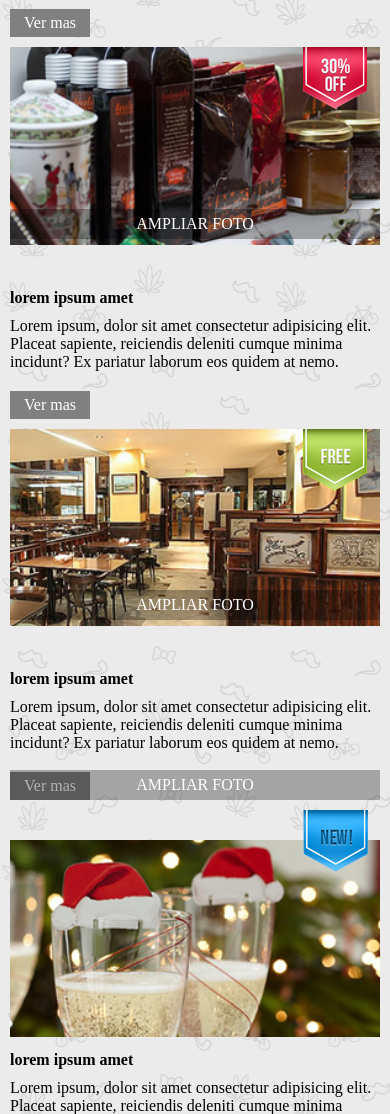
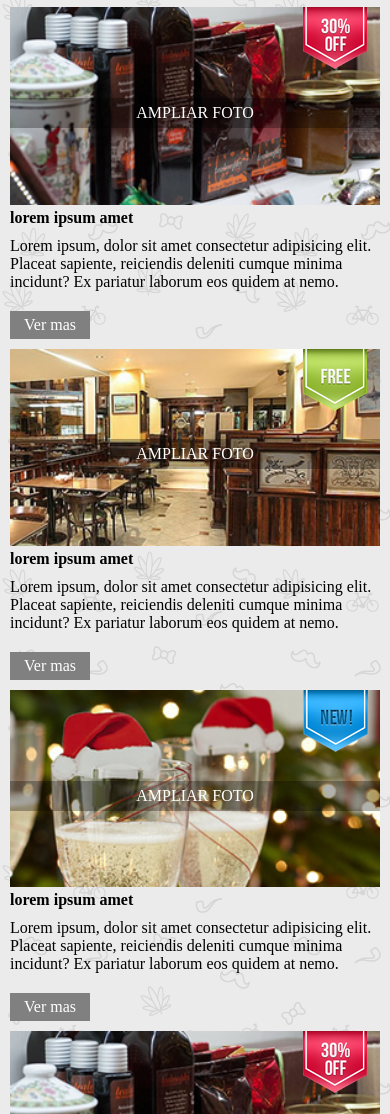
Before and after one commit to IvanLezcano/Cocina, a website: page views/index.html in a window 390 px wide. Shown: the part 886-2000 px from the top of the page. Drawn offline with Linux system fonts and the light colour scheme; files that its build step writes are made by us from their sources; files whose address does not match are found by name.

Commit message:
armando tablet

```diff
--- a/public/home.css
+++ b/public/home.css
@@ -60,13 +60,13 @@ li{
 
 /* products */
 .home .producto{
+    margin: 30px 0;
     width:100%;
 
     margin: 30px 0;
 }
 .home article{
     width: 100%;
-    position: relative;
 
 }
 .home article img{
@@ -78,6 +78,10 @@ li{
     top: 0;
     right: 10px;
 }
+.home article .imagen{
+    position: relative;
+
+}
 
 .home article .zoom{
     display: block;
@@ -86,9 +90,9 @@ li{
     background-color: rgba(0, 0, 0, 0.3);
     color: white;
     width: 100%;
-    position: relative ;
-    right: 0px;
-    top:-40px;
+    position: absolute ;
+    left: 0px;
+    top:45%;
 
 
 
@@ -108,6 +112,9 @@ li{
 .home article h4,p{
     margin: 10px 0;
 
+}
+.home article h4{
+    margin-top: 0;
 }
 
 /* footer */
@@ -146,10 +153,18 @@ li{
 
 @media (min-width: 768px){
 
+
+
     .home header li{
         background-color: blue;
+        display: inline-block;
+        width: 16.2%;
+
+    }
+
+    .home header li:last-child{
+
     }
 
 
-
 }
--- a/views/index.html
+++ b/views/index.html
@@ -37,9 +37,13 @@
         </section>
         <section class="producto">
         <article>
+            <div class="imagen">
             <img src="../img/img-pdto-1.jpg" alt="">
-            <img class="etiqueta" src="../img/img-nuevo.png" alt="">
             <a class="zoom" href="">ampliar foto</a >
+                <img class="etiqueta" src="../img/img-nuevo.png" alt="">
+
+            </div>
+
             <h4>lorem ipsum amet</h4>
             <p>Lorem ipsum, dolor sit amet consectetur adipisicing elit. Placeat sapiente, reiciendis deleniti cumque
                 minima incidunt? Ex pariatur laborum eos quidem at nemo.</p>
@@ -48,9 +52,12 @@
         </article>
 
         <article>
+            <div class="imagen">
+
             <img src="../img/img-pdto-2.jpg" alt="">
             <img class="etiqueta" src="../img/img-descuento.png" alt="">
             <a class="zoom" href="">ampliar foto</a >
+            </div>
                 <h4>lorem ipsum amet</h4>
             <p>Lorem ipsum, dolor sit amet consectetur adipisicing elit. Placeat sapiente, reiciendis deleniti cumque
                 minima incidunt? Ex pariatur laborum eos quidem at nemo.</p>
@@ -60,9 +67,12 @@
 
 
         <article>
+            <div class="imagen">
+
             <img src="../img/img-pdto-3.jpg" alt="">
             <img class="etiqueta" src="../img/img-gratis.png" alt="">
             <a class="zoom" href="">ampliar foto</a >
+            </div>
                 <h4>lorem ipsum amet</h4>
             <p>Lorem ipsum, dolor sit amet consectetur adipisicing elit. Placeat sapiente, reiciendis deleniti cumque
                 minima incidunt? Ex pariatur laborum eos quidem at nemo.</p>
@@ -76,9 +86,13 @@
 
 
         <article>
-            <a class="zoom" href="">ampliar foto</a >
+            <div class="imagen">
+
             <img src="../img/img-pdto-1.jpg" alt="">
             <img class="etiqueta" src="../img/img-nuevo.png" alt="">
+            <a class="zoom" href="">ampliar foto</a >
+            </div>
+
 
                 <h4>lorem ipsum amet</h4>
             <p>Lorem ipsum, dolor sit amet consectetur adipisicing elit. Placeat sapiente, reiciendis deleniti cumque
@@ -88,10 +102,12 @@
         </article>
 
         <article>
+            <div class="imagen">
 
             <img src="../img/img-pdto-2.jpg" alt="">
             <img class="etiqueta" src="../img/img-descuento.png" alt="">
             <a class="zoom" href="">ampliar foto</a >
+            </div>
                 <h4>lorem ipsum amet</h4>
             <p>Lorem ipsum, dolor sit amet consectetur adipisicing elit. Placeat sapiente, reiciendis deleniti cumque
                 minima incidunt? Ex pariatur laborum eos quidem at nemo.</p>
@@ -101,9 +117,12 @@
 
 
         <article>
+            <div class="imagen">
+
             <img src="../img/img-pdto-3.jpg" alt="">
             <img class="etiqueta" src="../img/img-gratis.png" alt="">
             <a class="zoom" href="">ampliar foto</a >
+            </div>
                 <h4>lorem ipsum amet</h4>
             <p>Lorem ipsum, dolor sit amet consectetur adipisicing elit. Placeat sapiente, reiciendis deleniti cumque
                 minima incidunt? Ex pariatur laborum eos quidem at nemo.</p>
```
